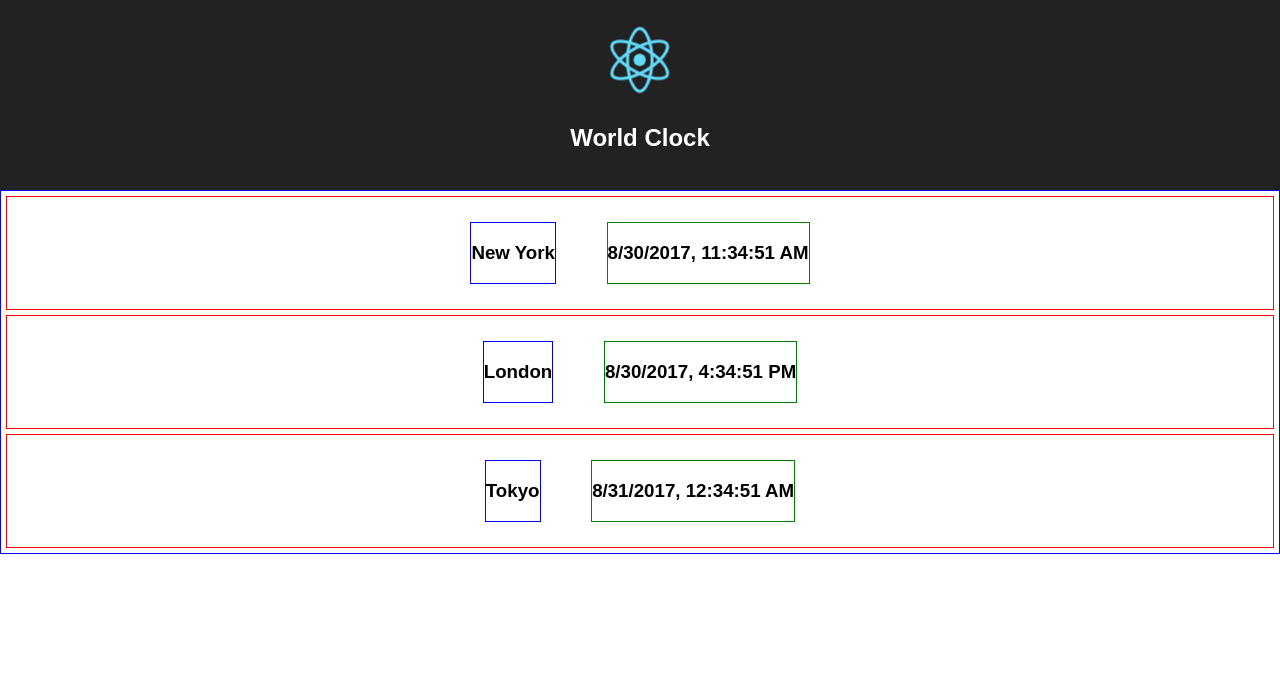
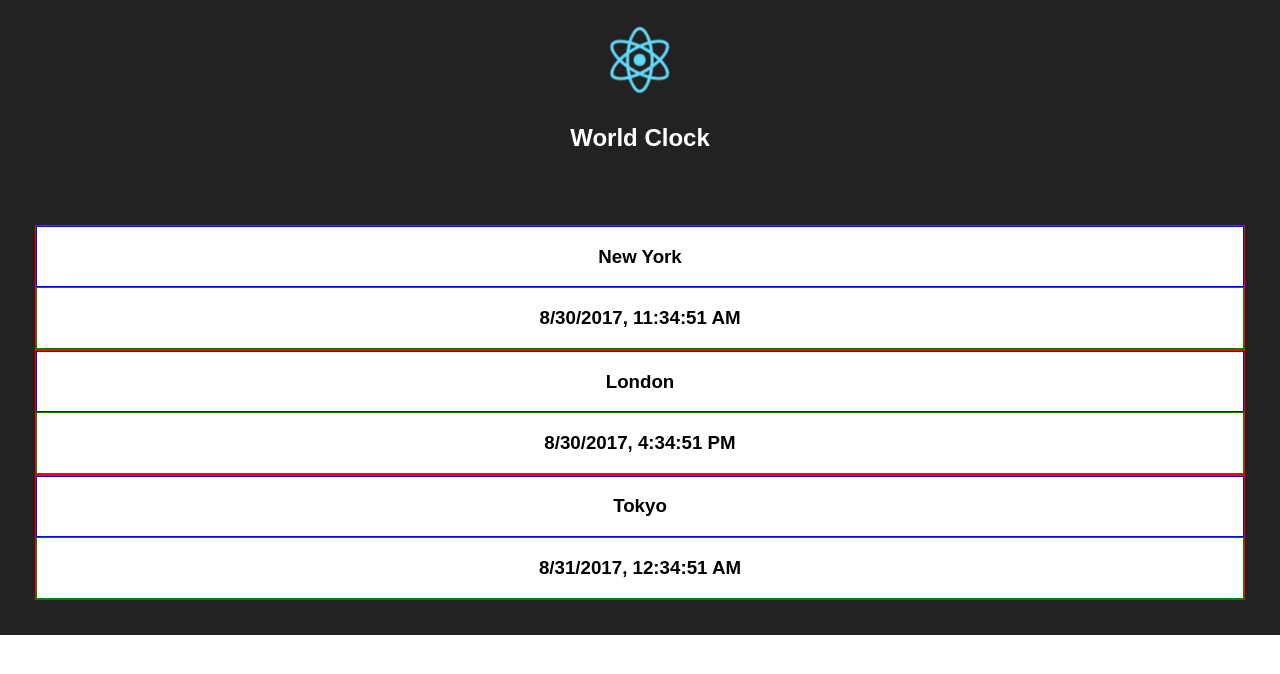
Before and after one commit to WilleniumFalcon91/World-Clock, a React (Create React App) app: page / in a window 1280 px wide. Shown: the top 674 px of the page. Built offline with nearby package versions, Linux system fonts and the light colour scheme.

Commit message:
style changes

```diff
--- a/src/App.css
+++ b/src/App.css
@@ -24,23 +24,21 @@
 }
 
 .Time-zones {
-  border: 1px solid blue;
+  border: 35px solid #222;
 }
 
 .City1, .City2, .City3 {
   border: 1px solid red;
-  margin: 5px;
+  margin: auto;
   display: flex;
-  flex-direction: row;
+  flex-direction: column;
   justify-content: center;
 }
 
 .Name {
-  margin: 2%;
   border: 1px solid blue;
 }
 
 .Time {
-  margin: 2%;
   border: 1px solid green;
 }
```
